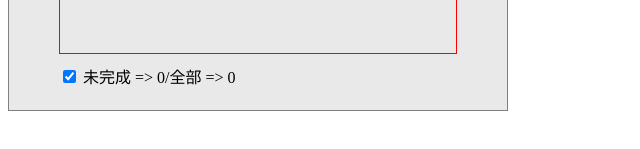
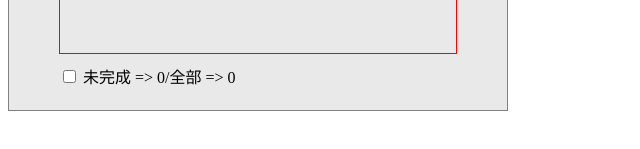
Before and after one commit to LinkSofuny/Learn-React, a React (Create React App) app in the folder my-app/: page / in a window 1280 px wide. Shown: the part 197-346 px from the top of the page, without its empty margins (0-640 px from the left). Built offline with nearby package versions, Linux system fonts and the light colour scheme.

Commit message:
完成todos

```diff
--- a/my-app/src/component/FooterFinish/index.jsx
+++ b/my-app/src/component/FooterFinish/index.jsx
@@ -12,12 +12,13 @@ export default class BottomFinish extends Component {
   render() {
     const { events } = this.props
     let doneNum = 0
+    let total = events.length
     events.forEach( item => {
       if (!item.done) doneNum++
     })
     return (
       <footer className="">
-        <input type="checkbox" checked={doneNum === 0  ? true : false} onChange={this.allFinsh}/> 未完成 => {doneNum}/全部 => {events.length}
+        <input type="checkbox" checked={doneNum === 0 && total !== 0  ? true : false} onChange={this.allFinsh}/> 未完成 => {doneNum}/全部 => {events.length}
       </footer>
     )
   }
```
